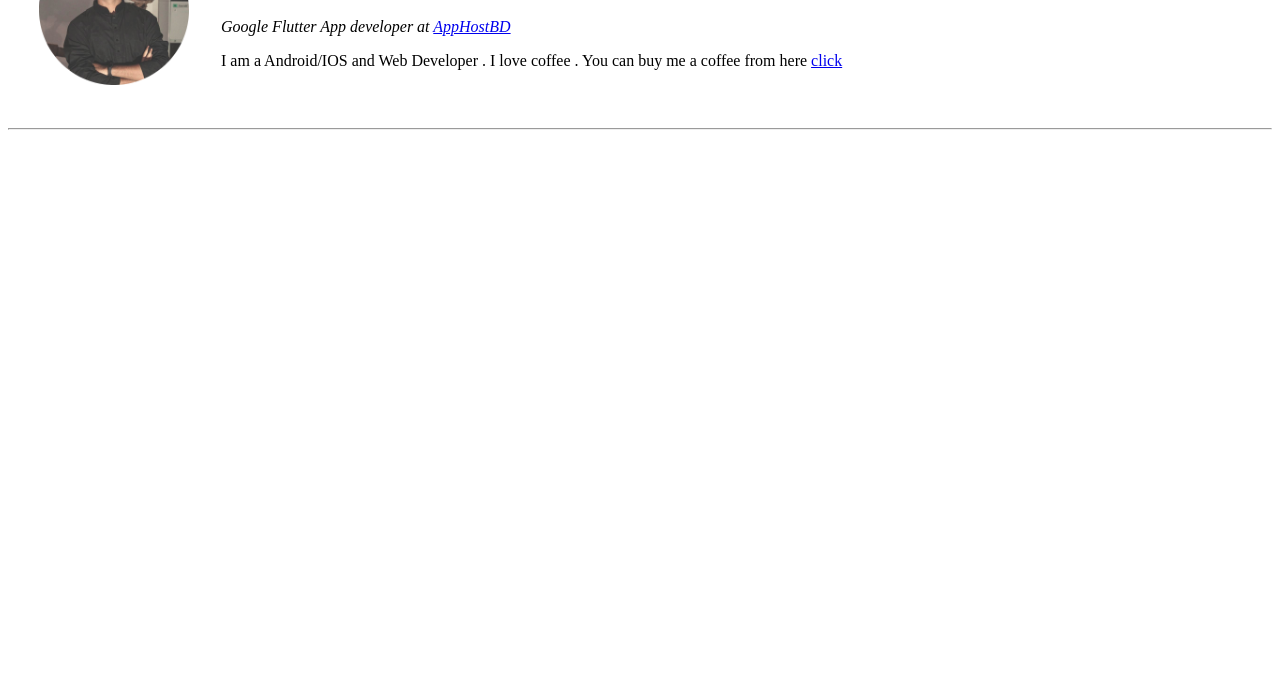
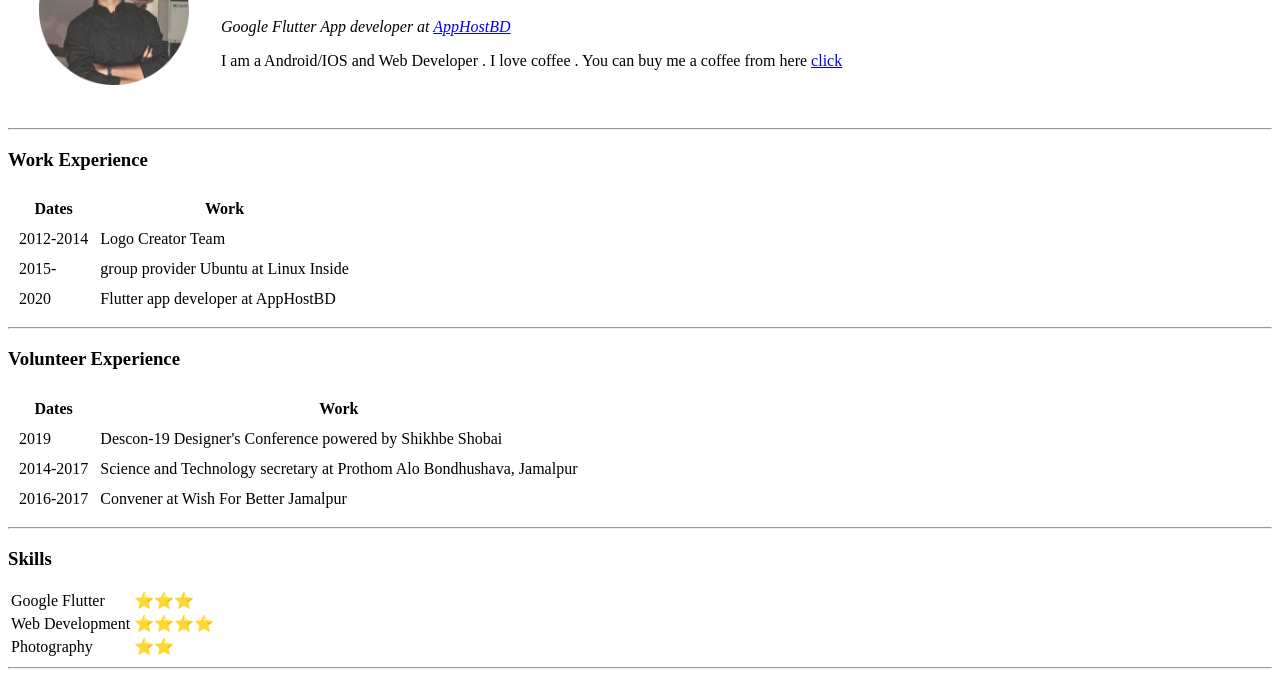
Before and after one commit to FahimMuntashir/cv, a plain HTML site: page index.html in a window 1280 px wide. Shown: the part 104-800 px from the top of the page. Drawn offline with Linux system fonts and the light colour scheme.

Commit message:
Update info

```diff
--- a/index.html
+++ b/index.html
@@ -1,30 +1,117 @@
 <!DOCTYPE html>
 <html lang="en" dir="ltr">
+
 <head>
   <meta charset="utf-8">
   <title>Fahim Muntashir</title>
 </head>
+
 <body>
 
-    <table cellspacing ="30">
+  <table cellspacing="30">
     <tr>
       <td><img src="images/photo.png" alt="Fahim Muntashir" height="150"></td>
-        <td>  <h1>Fahim Muntashir</h1>
+      <td>
+        <h1>Fahim Muntashir</h1>
         <p><em>Google Flutter App developer at <a href="http://apphostbd.com"> AppHostBD</a> </em></p>
 
         <p>I am a Android/IOS and Web Developer . I love coffee . You can buy me a coffee from here
           <a href="https://www.buymeacoffee.com/fahim">click</a>
 
-          </p></td>
+        </p>
+      </td>
     </tr>
   </table>
+
+  <hr>
+
+  <h3>Work Experience </h3>
+
+  <table cellspacing="10">
+    <thead>
+      <tr>
+        <th>Dates</th>
+        <th>Work</th>
+      </tr>
+    </thead>
+
+    <tbody>
+
+      <tr>
+        <td>2012-2014</td>
+        <td>Logo Creator Team</td>
+
+      </tr>
+
+      <tr>
+        <td>2015-</td>
+        <td>group provider Ubuntu at Linux Inside</td>
+
+      </tr>
+      <tr>
+        <td>2020</td>
+        <td>Flutter app developer at AppHostBD</td>
+
+      </tr>
+    </tbody>
+  </table>
+  <hr>
+
+  <h3> Volunteer Experience </h3>
+  <table cellspacing="10">
+    <thead>
+      <tr>
+        <th>Dates</th>
+        <th>Work</th>
+      </tr>
+    </thead>
+    <tbody>
+      <tr>
+        <td>2019</td>
+        <td> Descon-19 Designer's Conference powered by Shikhbe Shobai </td>
+      </tr>
+
+
+      <tr>
+        <td>2014-2017</td>
+        <td>Science and Technology secretary at Prothom Alo Bondhushava, Jamalpur</td>
+      </tr>
+
+      <tr>
+        <td>2016-2017</td>
+        <td>Convener at Wish For Better Jamalpur</td>
+      </tr>
+    </tbody>
+  </table>
+
+  <hr>
+
+
+  <h3>Skills</h3>
+  <table>
+    <tr>
+      <td>Google Flutter</td>
+      <td>⭐️⭐️⭐️</td>
+    </tr>
+
+    <tr>
+      <td>Web Development</td>
+      <td>⭐️⭐️⭐️⭐️</td>
+    </tr>
+
+    <tr>
+      <td>Photography</td>
+      <td>⭐️⭐️</td>
+    </tr>
+  </table>
+  <hr>
 
 
 
 
-    <hr>
 
 
 
 </body>
+
 </html>
```
Lines whose indentation alone changed are shown as unchanged.
